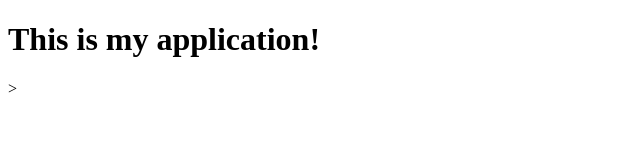
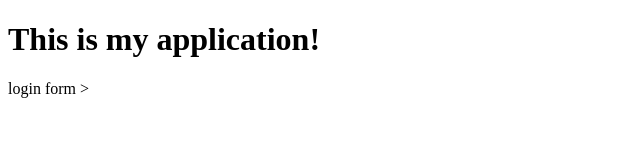
Before and after one commit to mulagat/myapp-mike, a plain HTML site: page index.html in a window 1280 px wide. Shown: the full height of the page, 0-640 px from the left. Drawn offline with Linux system fonts and the light colour scheme.

Commit message:
login form

```diff
--- /dev/null
+++ b/dir2/app2.js
@@ -0,0 +1 @@
+console.log('2');
--- a/index.html
+++ b/index.html
@@ -5,5 +5,6 @@
 </head>
 <body>
 	<H1>This is my application!</H1>
+	login form
 </body>
 </html>>
```
Also changed, not shown: login.html (added, +1 -0 lines), log.txt (added).
